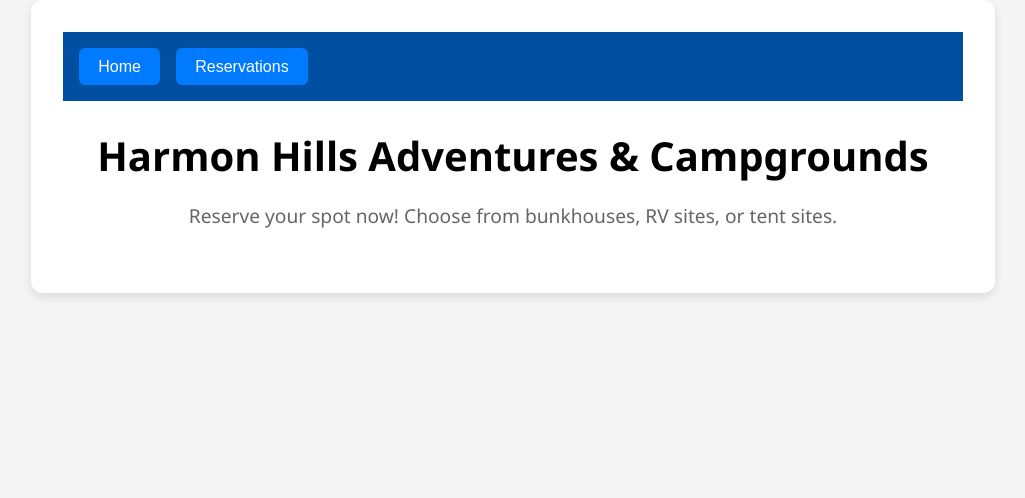
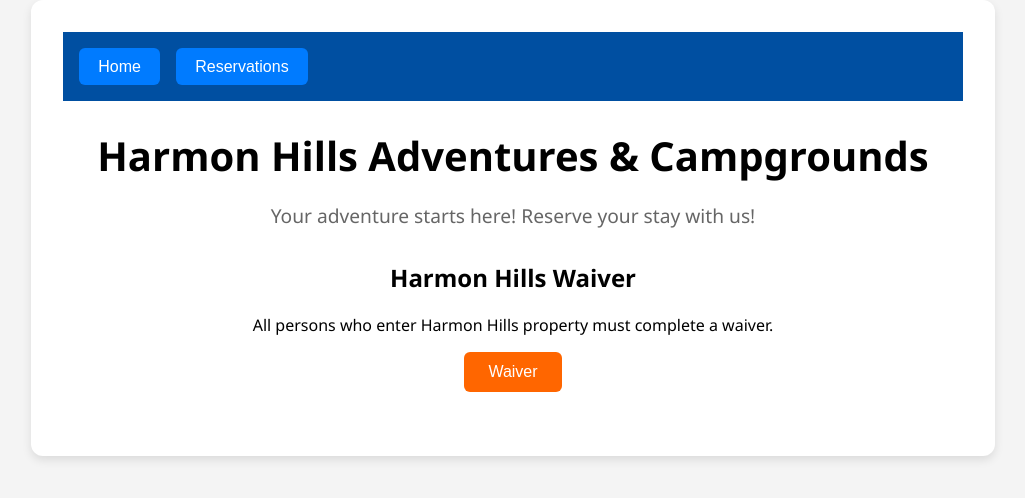
Before and after one commit to itsandrewharmon/harmon-hills, a React (Create React App) app: page / in a window 1280 px wide. Shown: the top 498 px of the page, without its empty margins (127-1152 px from the left). Built offline with nearby package versions, Linux system fonts and the light colour scheme.

Commit message:
Add professional CSS design

```diff
--- a/src/HarmonHillsBooking.jsx
+++ b/src/HarmonHillsBooking.jsx
@@ -77,9 +77,17 @@ export default function HarmonHillsBooking() {
       </nav>
 
       <h1 className="title">Harmon Hills Adventures & Campgrounds</h1>
-      <p className="subtitle">
-        Reserve your spot now! Choose from bunkhouses, RV sites, or tent sites.
-      </p>
+      <p className="subtitle">Your adventure starts here! Reserve your stay with us!</p>
+
+      {!selectedType && (
+        <div className="waiver-section">
+          <h2>Harmon Hills Waiver</h2>
+          <p>All persons who enter Harmon Hills property must complete a waiver.</p>
+          <a href="https://app.waiverelectronic.com/render/templateByRefId/Harmon_Hills_Waiver" target="_blank" rel="noopener noreferrer">
+            <button className="waiver-button">Waiver</button>
+          </a>
+        </div>
+      )}
 
       {selectedType && (
         <>
--- a/src/styles.css
+++ b/src/styles.css
@@ -153,3 +153,22 @@ body {
 .dropdown:hover .dropdown-content {
   display: block;
 }
+
+.waiver-section {
+  text-align: center;
+  margin: 2rem auto;
+}
+
+.waiver-button {
+  background-color: #ff6600;
+  color: white;
+  border: none;
+  padding: 0.7rem 1.5rem;
+  font-size: 1rem;
+  border-radius: 6px;
+  cursor: pointer;
+}
+
+.waiver-button:hover {
+  background-color: #e65c00;
+}
```
